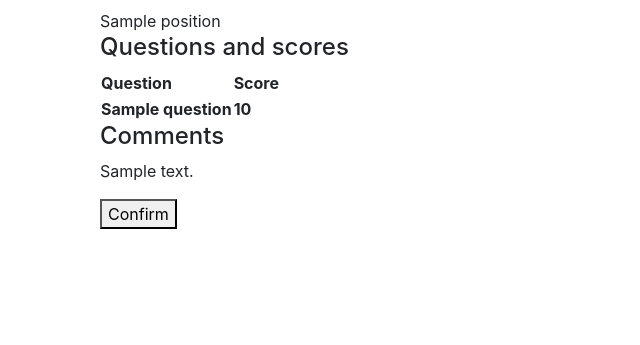
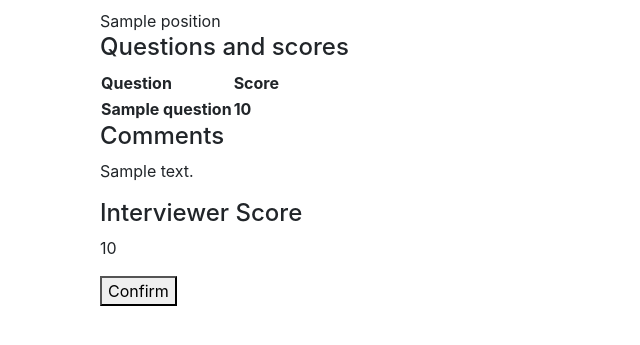
Before and after one commit to Lodek/interview, a Django app: template interview/templates/interview/review.html in a window 1280 px wide. Shown: the part 230-575 px from the top of the page, without its empty margins (0-640 px from the left). Run offline with Django 3.2, Linux system fonts and the light colour scheme; tables that the repository leaves empty hold one stand-in row (values such as "Sample post"); the template is opened without the code that fills it: values that come from a table or form of the project are taken from there, most other values are stand-ins (such as "Sample title", 1, 10 or a date in 2020); lists and menus that the app fills with data are empty; some libraries are stand-ins or nearby versions.

Commit message:
interviewer score

```diff
--- a/interview/forms.py
+++ b/interview/forms.py
@@ -11,8 +11,10 @@ class SetupForm(forms.Form):
 
 
 class ObservationsForm(forms.Form):
+    SCORE_CHOICES = [(i, i) for i in range(6)]
     comments = forms.CharField(widget=forms.Textarea(attrs={'class': 'form-control'}))
-
+    interviewer_score = forms.TypedChoiceField(choices=SCORE_CHOICES, coerce=int,
+                                               empty_value=None, initial=0)
 
 def score_form_factory(field_names):
     SCORE_CHOICES = [(i, i) for i in range(6)]
--- a/interview/models.py
+++ b/interview/models.py
@@ -60,6 +60,8 @@ class Interview(models.Model):
 
     comments = models.CharField(max_length=5000)
 
+    interviewer_score = models.IntegerField()
+
     @property
     def question_scores(self):
         return {score.question: score.score for score in self.scores.all()}
@@ -70,7 +72,7 @@ class Interview(models.Model):
                                                for score in self.scores.all()])
     def as_dict(self):
         calc = StatCalculator()
-        flat_attrs = 'date interviewer position candidate comments'.split()
+        flat_attrs = 'date interviewer position candidate comments interviewer_score'.split()
         scores = self.question_scores
         stringfy = lambda d: {str(key): value for key, value in d.items()}
         dict = {attr: str(getattr(self, attr)) for attr in flat_attrs}
--- a/interview/templates/interview/review.html
+++ b/interview/templates/interview/review.html
@@ -28,6 +28,8 @@
 <h4>Comments</h4>
 <p> {{comments}} </p>
 
+<h4>Interviewer Score</h4>
+<p> {{interviewer_score}} </p>
 
 <a href={% url 'interview:conclusion' %}>
 <button type="button">Confirm</button>
--- a/interview/views.py
+++ b/interview/views.py
@@ -61,7 +61,9 @@ def observations(request):
 
 def review(request):
     comments = request.POST['comments']
+    interviewer_score = request.POST['interviewer_score']
     request.session['comments'] = comments
+    request.session['interviewer_score'] = interviewer_score
 
     template_id = request.session['template_id']
     candidate_id = request.session['candidate_id']
@@ -80,6 +82,7 @@ def review(request):
         'position': position,
         'candidate': candidate,
         'template': template,
+        'interviewer_score': interviewer_score,
     })
 
 
@@ -93,6 +96,7 @@ def conclusion(request):
     interview.candidate = Candidate.objects.get(pk=candidate_id)
     interview.interviewer = request.user
     interview.comments = request.session['comments']
+    interview.interviewer_score = request.session['interviewer_score']
     interview.save()
 
     question_scores = [(Question.objects.get(pk=pk), score)
```
Also changed, not shown: interview/migrations/0007_interview_interviewer_score.py (added).
